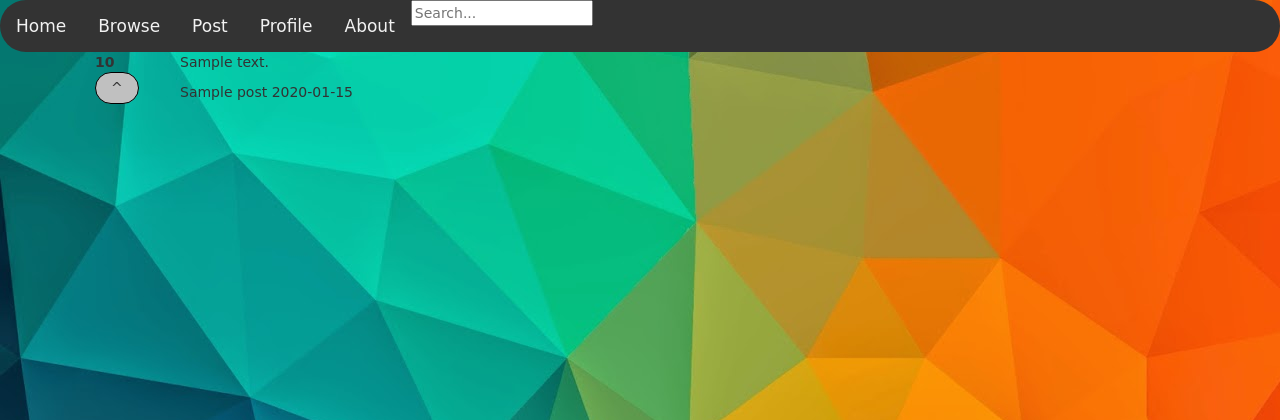
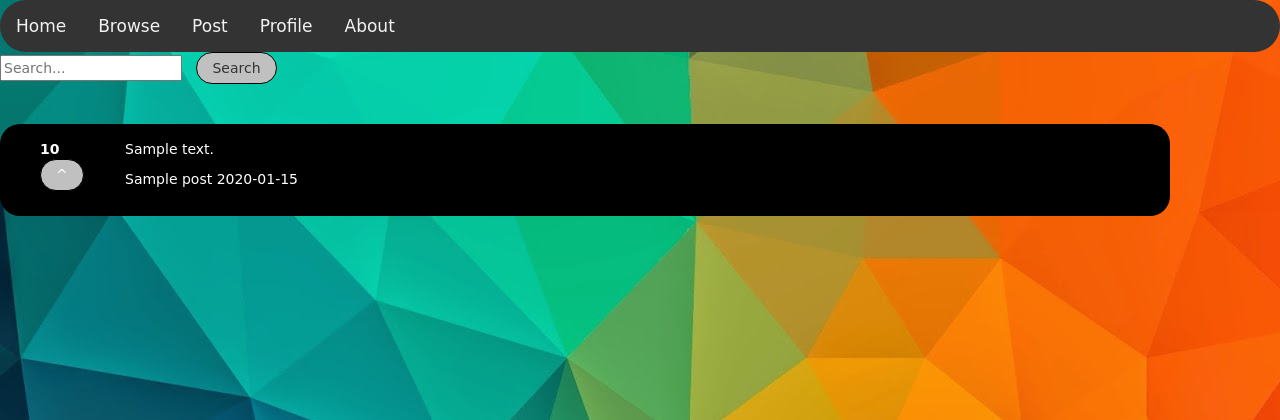
Before and after one commit to RyTaus/punr, a Python web app: template templates/browse.html in a window 1280 px wide. Shown: the top 420 px of the page. Run offline with Jinja, Linux system fonts and the light colour scheme; the template is opened without the code that fills it: most values are stand-ins (such as "Sample title", 1, 10 or a date in 2020); some libraries are stand-ins or nearby versions.

Commit message:
fixed up html

```diff
--- a/templates/browse.html
+++ b/templates/browse.html
@@ -10,10 +10,20 @@
   <body>
     {% include "navbar.html" %}
 
+    <span>
+      <form action="/browse" method="post">
+        <input type="hidden" name="kind" value="search"></input>
+        <!-- <h2 class="titles">search for puns: </h2> -->
+        <input id="search" type="text" name="q" placeholder='Search...' value=""></input>
+        <!-- <br> -->
+        <input id="button" type="submit" value="Search"></input>
+      </form>
+    </span>
+    <br>
 
     <!-- <div id="puns_section"> -->
       {%for post in posts%}
-        <div class="post container">
+        <div class="pun container">
           <span class="col-xs-1 score">
             <span id="likes"> <strong>{{post.score}}</strong></span>
             <form class="like_container" action="/browse" method="post">
--- a/templates/navbar.html
+++ b/templates/navbar.html
@@ -5,13 +5,5 @@
   <a href="/profile">Profile</a>
   <a href="/about">About</a>
 
-  <span>
-    <form action="/browse" method="post">
-      <input type="hidden" name="kind" value="search"></input>
-      <!-- <h2 class="titles">search for puns: </h2> -->
-      <input id="search" type="text" name="q" placeholder='Search...' value=""></input>
-      <!-- <br> -->
-      <!-- <input id="button" type="submit" value="Search"></input> -->
-    </form>
-  </span>
+
 </div>
```
